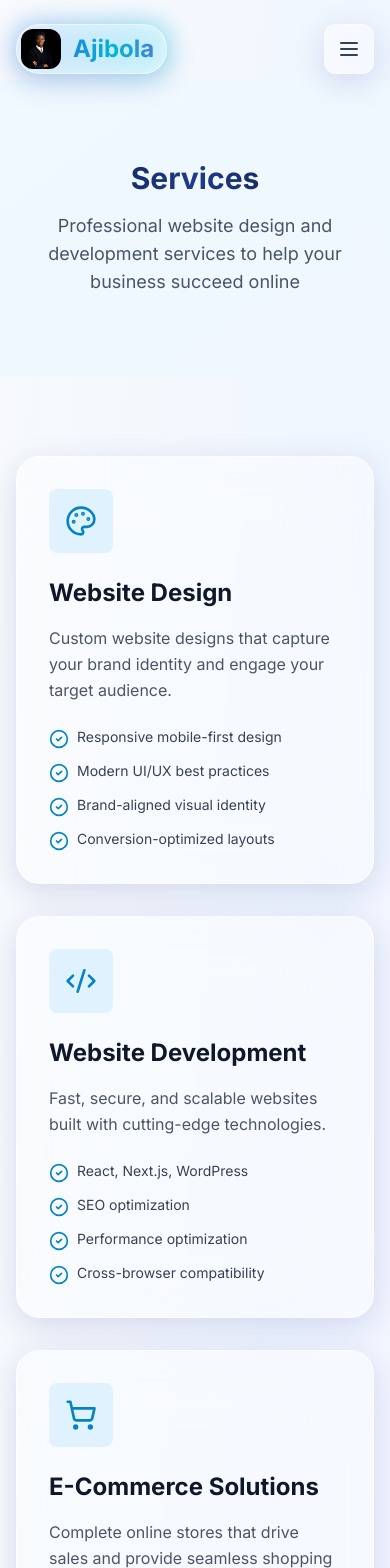
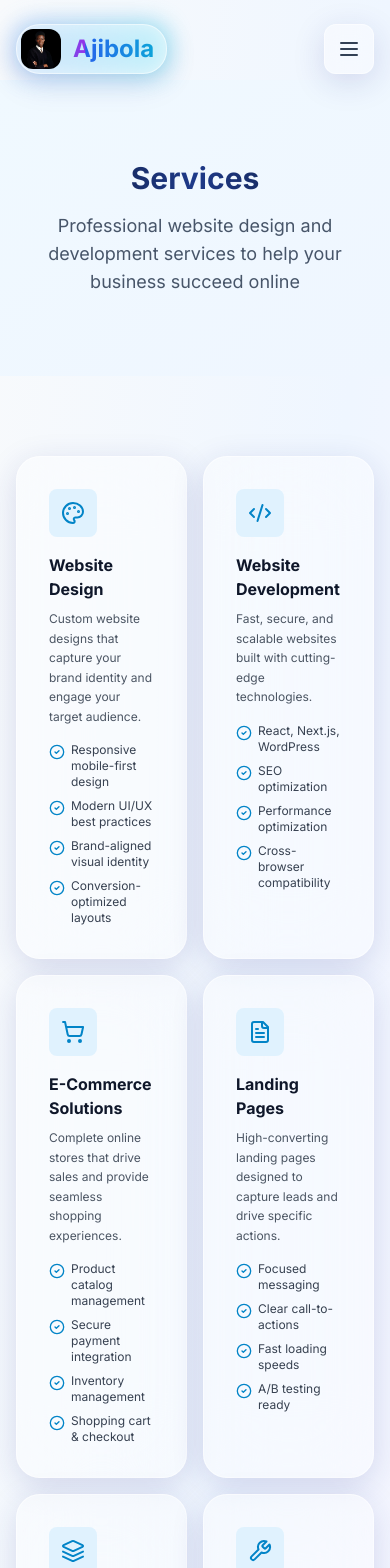
Before and after one commit to davikdigitals-del/portfolio, a Next.js app: page /services in a window 390 px wide. Shown: the top 1568 px of the page. Built offline with nearby package versions, Linux system fonts and the light colour scheme.

Commit message:
Make all grids 2 columns on mobile across About and Services pages

```diff
--- a/app/about/page.tsx
+++ b/app/about/page.tsx
@@ -100,20 +100,20 @@ export default function About() {
               I specialize in designing and developing custom websites that are:
             </p>
           </div>
-          <div className="grid sm:grid-cols-2 gap-6 max-w-4xl mx-auto">
+          <div className="grid grid-cols-2 gap-4 md:gap-6 max-w-4xl mx-auto">
             {features.map((feature, index) => (
               <div
                 key={index}
-                className="glass-card flex items-start gap-4 hover:scale-105 transition-all duration-500"
+                className="glass-card flex items-start gap-2 md:gap-4 hover:scale-105 transition-all duration-500"
                 style={{ animationDelay: `${index * 0.1}s` }}
               >
-                <div className="relative">
+                <div className="relative flex-shrink-0">
                   <div className="absolute inset-0 bg-gradient-to-r from-blue-400 to-cyan-400 rounded-xl blur-md opacity-40" />
-                  <div className="relative bg-gradient-to-r from-blue-400 to-cyan-400 p-2 rounded-xl">
-                    <CheckCircle2 className="w-6 h-6 text-white" />
+                  <div className="relative bg-gradient-to-r from-blue-400 to-cyan-400 p-1.5 md:p-2 rounded-xl">
+                    <CheckCircle2 className="w-4 h-4 md:w-6 md:h-6 text-white" />
                   </div>
                 </div>
-                <p className="text-slate-700 font-medium flex-1">{feature}</p>
+                <p className="text-xs md:text-base text-slate-700 font-medium flex-1">{feature}</p>
               </div>
             ))}
           </div>
--- a/app/services/page.tsx
+++ b/app/services/page.tsx
@@ -92,7 +92,7 @@ export default function Services() {
       {/* Services Grid */}
       <section className="py-20">
         <div className="container-custom">
-          <div className="grid md:grid-cols-2 lg:grid-cols-3 gap-8">
+          <div className="grid grid-cols-2 lg:grid-cols-3 gap-4 md:gap-8">
             {services.map((service, index) => (
               <ServiceCard key={index} {...service} />
             ))}
--- a/components/ServiceCard.tsx
+++ b/components/ServiceCard.tsx
@@ -11,17 +11,17 @@ interface ServiceCardProps {
 export default function ServiceCard({ icon: Icon, title, description, features }: ServiceCardProps) {
   return (
     <div className="card group">
-      <div className="bg-primary-100 w-16 h-16 rounded-lg flex items-center justify-center mb-6 group-hover:bg-primary-600 transition-colors">
-        <Icon className="w-8 h-8 text-primary-600 group-hover:text-white transition-colors" />
+      <div className="bg-primary-100 w-12 h-12 md:w-16 md:h-16 rounded-lg flex items-center justify-center mb-4 md:mb-6 group-hover:bg-primary-600 transition-colors">
+        <Icon className="w-6 h-6 md:w-8 md:h-8 text-primary-600 group-hover:text-white transition-colors" />
       </div>
-      <h3 className="text-2xl font-bold mb-4 group-hover:text-primary-600 transition-colors">
+      <h3 className="text-base md:text-2xl font-bold mb-2 md:mb-4 group-hover:text-primary-600 transition-colors">
         {title}
       </h3>
-      <p className="text-gray-600 mb-6 leading-relaxed">{description}</p>
-      <ul className="space-y-3">
+      <p className="text-xs md:text-base text-gray-600 mb-4 md:mb-6 leading-relaxed">{description}</p>
+      <ul className="space-y-2 md:space-y-3">
         {features.map((feature, index) => (
-          <li key={index} className="flex items-start gap-2 text-sm text-gray-700">
-            <CheckCircle2 className="w-5 h-5 text-primary-600 flex-shrink-0 mt-0.5" />
+          <li key={index} className="flex items-start gap-1.5 md:gap-2 text-xs md:text-sm text-gray-700">
+            <CheckCircle2 className="w-4 h-4 md:w-5 md:h-5 text-primary-600 flex-shrink-0 mt-0.5" />
             <span>{feature}</span>
           </li>
         ))}
```
